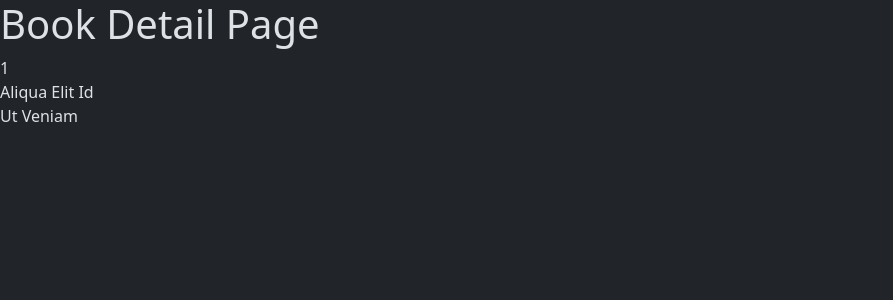
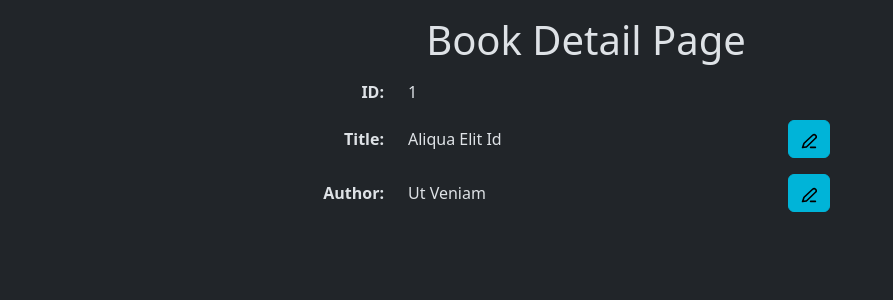
Before and after one commit to alexmickelson/fall-2023-advanced-frontend, a React (Create React App) app in the folder larger-project/: page /book/1 in a window 1280 px wide. Shown: the top 300 px of the page, without its empty margins (0-893 px from the left). Built offline with nearby package versions, Linux system fonts and the light colour scheme.

Commit message:
before class

```diff
--- a/larger-project/src/features/bookDetail/BookDetailPage.tsx
+++ b/larger-project/src/features/bookDetail/BookDetailPage.tsx
@@ -2,20 +2,38 @@ import React, { useContext, useEffect } from "react";
 import { useParams } from "react-router-dom";
 import { getBooks } from "../../services/bookService";
 import { BookContext, BookContextType } from "../../context/bookContext";
+import { EditIcon } from "./EditIcon";
+import { EditableBookTitle } from "./EditableBookTitle";
 
 export const BookDetailPage = () => {
   const { bookId } = useParams();
-  const { books, setBooks } = useContext(BookContext) as BookContextType ;
+  const { books, setBooks } = useContext(BookContext) as BookContextType;
 
   const selectedBook = books.find((b) => b.id === bookId);
 
   return (
-    <div>
-      <h1>Book Detail Page</h1>
+    <div className="container m-3">
+      <h1 className="text-center">Book Detail Page</h1>
 
-      <div>{selectedBook?.id}</div>
-      <div>{selectedBook?.title}</div>
-      <div>{selectedBook?.author}</div>
+      <div className="row justify-content-center my-3">
+        <div className="col text-end my-auto">
+          <strong>ID:</strong>
+        </div>
+        <div className="col my-auto">{selectedBook?.id}</div>
+        <div className="col my-auto"></div>
+      </div>
+      {selectedBook && <EditableBookTitle book={selectedBook} />}
+      <div className="row justify-content-center my-3">
+        <div className="col text-end my-auto">
+          <strong>Author:</strong>
+        </div>
+        <div className="col my-auto">{selectedBook?.author}</div>
+        <div className="col my-auto">
+          <button className="btn btn-primary">
+            <EditIcon />
+          </button>
+        </div>
+      </div>
     </div>
   );
 };
--- /dev/null
+++ b/larger-project/src/features/bookDetail/EditIcon.tsx
@@ -0,0 +1,39 @@
+export const EditIcon = () => (
+  <svg
+    width="1em"
+    height="1em"
+    viewBox="0 0 20 20"
+    xmlns="http://www.w3.org/2000/svg"
+    fill="none"
+  >
+    <path
+      fill="#000000"
+      d="M15.198 3.52a1.612 1.612 0 012.223 2.336L6.346 16.421l-2.854.375 1.17-3.272L15.197 3.521zm3.725-1.322a3.612 3.612 0 00-5.102-.128L3.11 12.238a1 1 0 00-.253.388l-1.8 5.037a1 1 0 001.072 1.328l4.8-.63a1 1 0 00.56-.267L18.8 7.304a3.612 3.612 0 00.122-5.106zM12 17a1 1 0 100 2h6a1 1 0 100-2h-6z"
+    />
+  </svg>
+);
+
+export const DoneIcon = () => (
+  <svg width="1em" height="1em" viewBox="0 -0.5 21 21">
+    <g
+      id="Page-1"
+      stroke="none"
+      stroke-width="1"
+      fill="none"
+      fill-rule="evenodd"
+    >
+      <g
+        id="Dribbble-Light-Preview"
+        transform="translate(-179.000000, -400.000000)"
+        fill="#000000"
+      >
+        <g id="icons" transform="translate(56.000000, 160.000000)">
+          <path
+            d="M141.9,243 C141.9,242.448 141.4296,242 140.85,242 L126.15,242 C125.5704,242 125.1,242.448 125.1,243 L125.1,257 C125.1,257.552 125.5704,258 126.15,258 L140.85,258 C141.4296,258 141.9,257.552 141.9,257 L141.9,243 Z M144,242 L144,258 C144,259.105 143.06025,260 141.9,260 L125.1,260 C123.93975,260 123,259.105 123,258 L123,242 C123,240.895 123.93975,240 125.1,240 L141.9,240 C143.06025,240 144,240.895 144,242 L144,242 Z M137.72205,247.015 C138.1326,247.405 138.1326,248.039 137.72205,248.429 L133.63965,252.317 C133.0233,252.903 132.0258,252.903 131.40945,252.317 L129.5541,250.55 C129.1446,250.16 129.1446,249.527 129.5541,249.136 C129.96465,248.746 130.6293,248.746 131.0388,249.136 L131.7801,249.842 C132.19065,250.233 132.8574,250.233 133.269,249.842 L136.23735,247.015 C136.64685,246.624 137.31255,246.624 137.72205,247.015 L137.72205,247.015 Z"
+            id="done-[#1477]"
+          ></path>
+        </g>
+      </g>
+    </g>
+  </svg>
+);
--- /dev/null
+++ b/larger-project/src/features/bookDetail/EditableBookTitle.tsx
@@ -0,0 +1,49 @@
+import React, { FC, useState } from "react";
+import { Book } from "../../models/books";
+import { DoneIcon, EditIcon } from "./EditIcon";
+
+export const EditableBookTitle: FC<{ book: Book }> = ({ book }) => {
+  const [isEditing, setIsEditing] = useState(false);
+  const [editingTitle, setEditingTitle] = useState(book.title);
+
+  const saveTitle = () => {};
+
+  return (
+    <div className="row justify-content-center my-3">
+      <div className="col text-end my-auto">
+        <strong>Title:</strong>
+      </div>
+      <div className="col my-auto">
+        {!isEditing && book.title}
+        {isEditing && (
+          <input
+            className="form-control"
+            value={editingTitle}
+            onChange={(e) => setEditingTitle(e.target.value)}
+          />
+        )}
+      </div>
+      <div className="col my-auto">
+        {!isEditing && (
+          <button
+            className="btn btn-primary"
+            onClick={() => setIsEditing(true)}
+          >
+            <EditIcon />
+          </button>
+        )}
+        {isEditing && (
+          <button
+            className="btn btn-success"
+            onClick={() => {
+              saveTitle();
+              setIsEditing(false);
+            }}
+          >
+            <DoneIcon />
+          </button>
+        )}
+      </div>
+    </div>
+  );
+};
--- a/larger-project/src/features/home/Home.tsx
+++ b/larger-project/src/features/home/Home.tsx
@@ -5,7 +5,6 @@ import React, {
   useMemo,
   useState,
 } from "react";
-import { getBooks } from "../../services/bookService";
 import { Link } from "react-router-dom";
 import { BookContext, BookContextType } from "../../context/bookContext";
 import { FilterInput, useFilterInput } from "./FilterInput";
@@ -15,12 +14,9 @@ export const Home = () => {
   const { books, setBooks } = useContext(BookContext);
   const filterControl = useFilterInput();
 
-  const incrementCounter = useCallback(
-    () => {
-      return () => setCounter((c) => c + 1)
-    },
-    []
-  );
+  const incrementCounter = useCallback(() => {
+    setCounter((c) => c + 1);
+  }, []);
 
   const filteredBooks = useMemo(
     () =>
@@ -41,7 +37,7 @@ export const Home = () => {
         <br />
         <button
           className="btn btn-outline-secondary"
-          onClick={incrementCounter}
+          onClick={() => incrementCounter()}
         >
           Increment
         </button>
```
